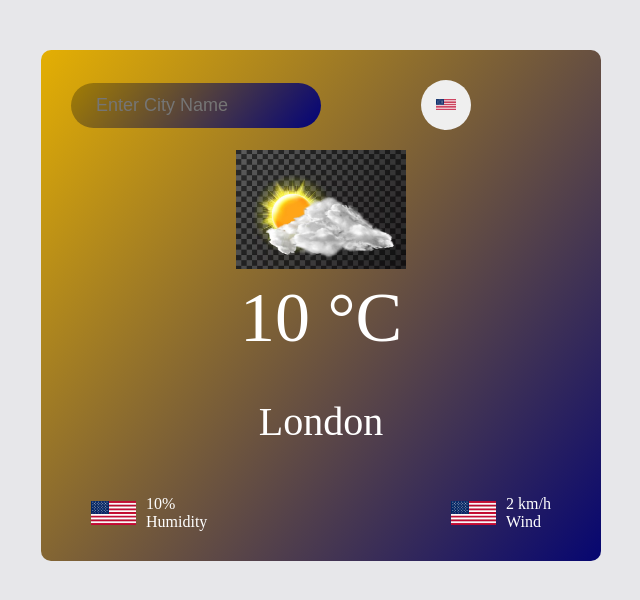
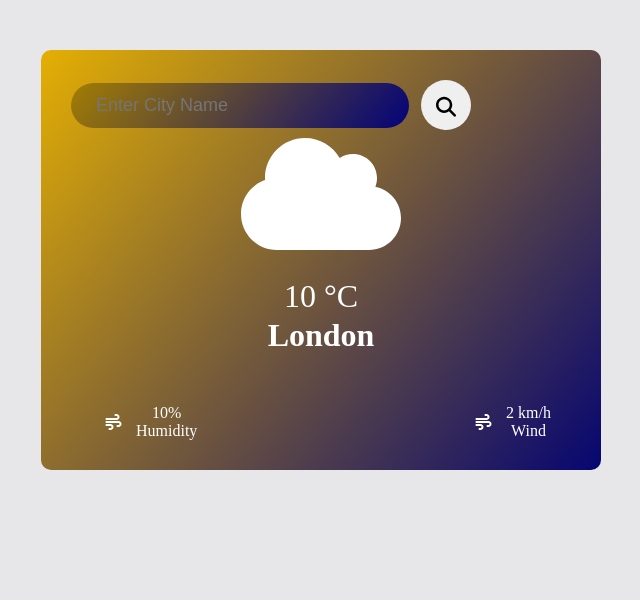
Before and after one commit to Yusufdavid411/Weather-App, a React (Vite) app: page / in a window 1280 px wide. Shown: the top 600 px of the page, without its empty margins (319-959 px from the left). Built offline with nearby package versions, Linux system fonts and the light colour scheme.

Commit message:
tuesday 1 jan 2024

```diff
--- a/package.json
+++ b/package.json
@@ -10,6 +10,9 @@
     "preview": "vite preview"
   },
   "dependencies": {
+    "@fortawesome/fontawesome-svg-core": "^6.5.1",
+    "@fortawesome/free-solid-svg-icons": "^6.5.1",
+    "@fortawesome/react-fontawesome": "^0.2.0",
     "@mui/icons-material": "^5.14.18",
     "axios": "^1.6.3",
     "react": "^18.2.0",
--- a/src/components/Home.jsx
+++ b/src/components/Home.jsx
@@ -1,6 +1,7 @@
 import React, { useEffect } from "react";
 import { useState } from "react";
 import axios from 'axios';
+import { FontAwesomeIcon } from '@fortawesome/react-fontawesome';
 
 
 const Home = () => {
@@ -42,17 +43,23 @@ const Home = () => {
 
                 <div className="search">
                     <input type="search" name="" id="" placeholder='Enter City Name' onChange={e => setName(e.target.value)} />
-                    <button><img src="/img/uk_flag.jpg" alt="icon" onClick={handleClick} /></button>
+                    <button>
+                        <FontAwesomeIcon icon="search" size="4x" className="icon" onClick={handleClick} />
+                    </button>
                 </div>
 
                 <div className="winfo">
-                    <img src="/img/sunny.avif" alt="" className="icon" />
+                    <div className="winfo-icon">
+                        <FontAwesomeIcon icon="cloud" size="8x" className="icon" onClick={handleClick} />
+                    </div>
                     <h1>{Math.round(data.celcius)} °C</h1>
                     <h2>{data.name}</h2>
+
                     <div className="details">
 
                         <div className="col">
-                            <img src="/img/uk_flag.jpg" alt="" />
+                            {/* <img src="/img/uk_flag.jpg" alt="" /> */}
+                            <FontAwesomeIcon icon="fa-solid fa-wind" className="icon" />
                             <div className="humidity">
                                 <p>{Math.round(data.humidity)}%</p>
                                 <p>Humidity</p>
@@ -60,7 +67,7 @@ const Home = () => {
                         </div>
 
                         <div className="col">
-                            <img src="/img/uk_flag.jpg" alt="" />
+                            <FontAwesomeIcon icon="fa-solid fa-wind" className="icon" />
                             <div className="wind">
                                 <p>{Math.round(data.speed)} km/h</p>
                                 <p>Wind</p>
--- a/src/main.jsx
+++ b/src/main.jsx
@@ -2,6 +2,12 @@ import React from 'react'
 import ReactDOM from 'react-dom/client'
 import App from './App.jsx'
 import './style.css'
+import { library } from '@fortawesome/fontawesome-svg-core';
+import { faCloud, faCloudRain, faCoffee, faSearch, faWind } from '@fortawesome/free-solid-svg-icons';
+
+
+// Add icons to the library
+library.add(faCoffee, faSearch, faCloud, faCloudRain, faWind);
 
 ReactDOM.createRoot(document.getElementById('root')).render(
   <React.StrictMode>
--- a/src/style.css
+++ b/src/style.css
@@ -10,7 +10,7 @@
 }
 
 .weather {
-    width: 80%;
+    width: 70%;
     max-width: 500px;
     padding: 30px;
     border-radius: 10px;
@@ -38,7 +38,7 @@
     flex: 1;
     margin-right: 12px;
     width: 15%;
-    max-width: 250px;
+    max-width: 350px;
 }
 
 .search button {
@@ -50,25 +50,25 @@
     cursor: pointer;
 }
 
-.search button img {
+.search button .icon {
     width: 20px;
 }
 
-.winfo .icon {
+.winfo .icon .winfo-icon {
     margin-top: 20px;
     width: 170px;
 }
 
 .winfo h1 {
-    font-size: 70px;
+    font-size: 2rem;
     font-weight: 500;
-    margin-top: 5px;
+    margin-top: 20px;
 }
 
 .winfo h2 {
-    font-size: 40px;
-    font-weight: 400;
-    margin-top: 40px;
+    font-size: 2rem;
+    font-weight: 600;
+    margin-top: 2px;
 }
 
 .details {
@@ -82,12 +82,12 @@
 .details .col {
     display: flex;
     align-items: center;
-    text-align: left;
 }
 
-.details .col img {
+.details .col .icon {
     width: 45px;
-    margin-right: 10px;
+    justify-content: center;
+    align-items: center;
 }
 
 .humidity
```
Also changed, not shown: 1 other file (tests, documents, lock files or other folders).
